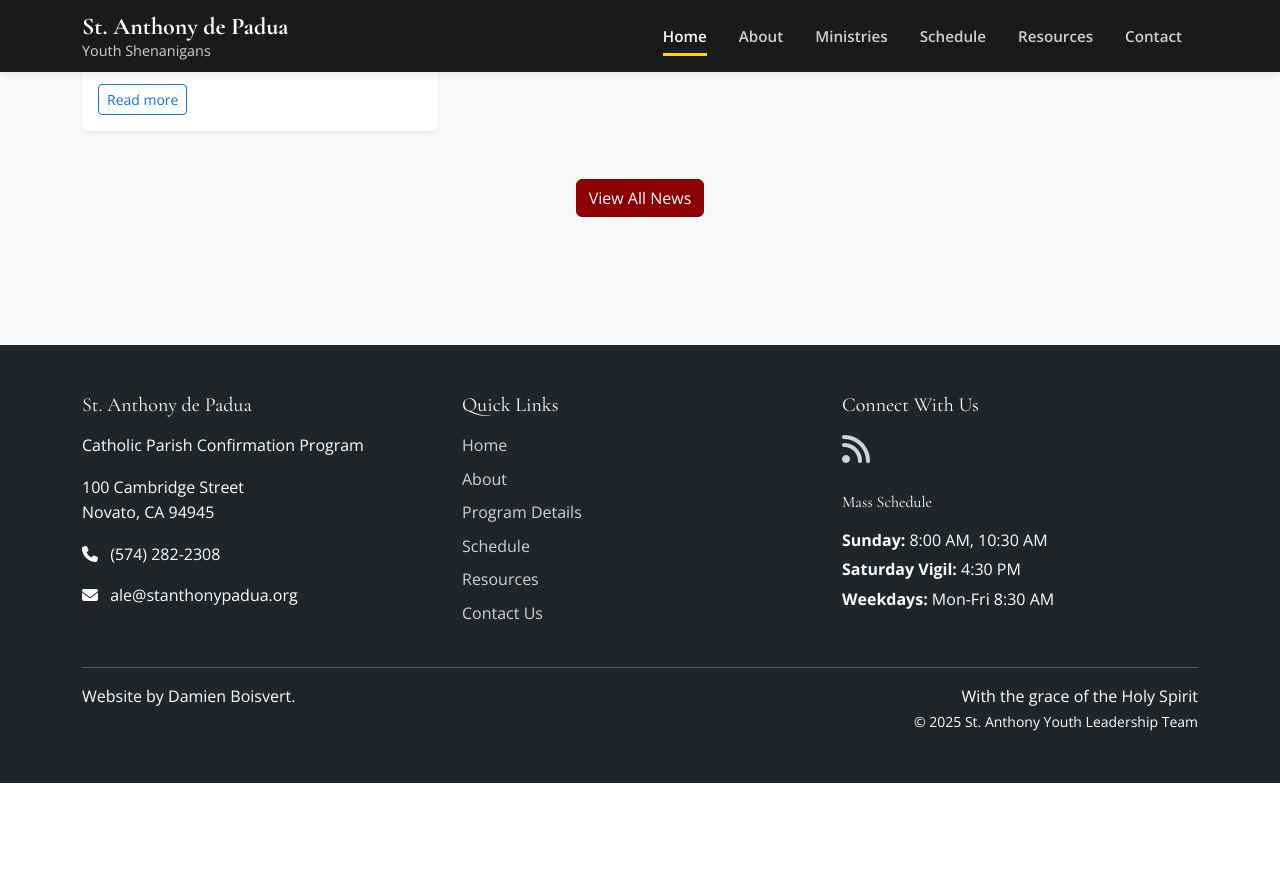
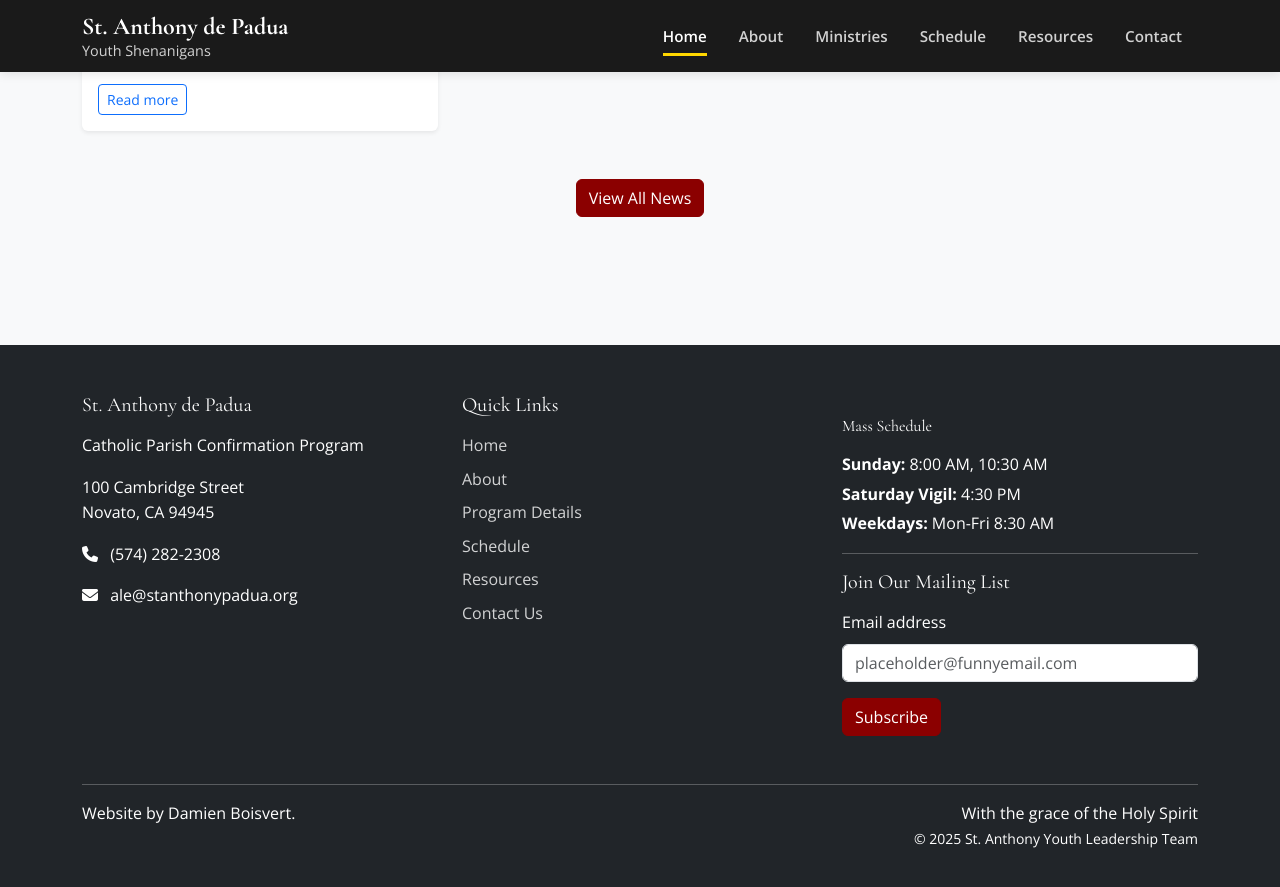
Before and after one commit to StAnthonyNovato/SAY-Website, a Jekyll site: the page built from pages/index.md, in a window 1280 px wide and 900 px high, scrolled down 3636 px. Shown: the top 887 px of the window. Built offline with Jekyll 4.4.1, drawn with Linux system fonts in a browser that asks for light colours; before the commit the page ends 4419 px from its top, so only the background shows below that; part of the change alters nothing that is shown.

Commit message:
feat: Add maillist functionality

```diff
--- a/_includes/footer.html
+++ b/_includes/footer.html
@@ -1,4 +1,5 @@
 <!-- START TEMPLATE: footer.html -->
+<style>#footer-credit {color: inherit; text-decoration: none;} #footer-credit:hover {text-decoration: underline;}</style>
 <footer class="site-footer bg-dark text-white py-5">
   <div class="container">
     <div class="row">
@@ -21,35 +22,22 @@
         </ul>
       </div>
       <div class="col-lg-4">
-        <h4 class="h5 mb-3">Connect With Us</h4>
-        <div class="social-icons">
-          {% if site.facebook_username %}
-          <a href="https://www.facebook.com/{{ site.facebook_username }}" class="social-icon me-2" target="_blank" rel="noopener noreferrer">
-            <i class="fab fa-facebook-f fa-2x"></i>
-          </a>
-          {% endif %}
 
-          {% if site.instagram_username %}
-          <a href="https://www.instagram.com/{{ site.instagram_username }}" class="social-icon me-2" target="_blank" rel="noopener noreferrer">
-            <i class="fab fa-instagram fa-2x"></i>
-          </a>
-          {% endif %}
-
-          <a href="{{ site.url }}{{ site.baseurl }}/feed.xml" class="social-icon" target="_blank" rel="noopener noreferrer">
-            <i class="fas fa-rss fa-2x"></i>
-          </a>
-        </div>
         <div class="mt-4">
           <h5 class="h6 mb-3">Mass Schedule</h5>
           <p class="mb-1"><strong>Sunday:</strong> 8:00 AM, 10:30 AM</p>
           <p class="mb-1"><strong>Saturday Vigil:</strong> 4:30 PM</p>
           <p><strong>Weekdays:</strong> Mon-Fri 8:30 AM</p>
         </div>
+        <hr />
+        {% include maillist-form.html %}
       </div>
+
     </div>
     <hr class="mt-4 mb-3">
     <div class="row">
-      <div class="col-md-6">Website by Damien Boisvert.</p>
+      <div class="col-md-6">
+        <a id="footer-credit" href="https://www.linkedin.com/in/damienboisvert/">Website by Damien Boisvert.</a>
       </div>
       <div class="col-md-6 text-md-end">
         <p class="mb-0">With the grace of the Holy Spirit</p>
--- /dev/null
+++ b/_includes/maillist-form.html
@@ -0,0 +1,17 @@
+<!-- START TEMPLATE: contact-form.html -->
+<style></style>
+<div id="maillist-form" class="mb-4">
+  <h4 class="h5 mb-3">Join Our Mailing List</h4>
+  <form action="https://docs.google.com/forms/u/0/d/e/1FAIpQLSeXwrKrfRMRstmQroaV89fX0qbqA2vMqFzpmGgVa1nAKqaOag/formResponse" method="post" class="needs-validation" novalidate data-google-form="yes" data-success-message="Nice! You'll hear from us soon! :)" data-error-message="Whoops! That didn't work :'(">
+    <div class="mb-3">
+      <label for="email" class="form-label">Email address</label>
+      <input type="email" class="form-control" id="email" name="entry.50621434" placeholder="" required>
+      <div class="invalid-feedback">
+        Please enter a valid email address.
+      </div>
+    </div>
+    <button type="submit" class="btn btn-primary">Subscribe</button>
+  </form>
+</div>
+<script src="/assets/js/maillist-form.js"></script>
+<!-- END TEMPLATE: contact-form.html -->
--- a/_layouts/default.html
+++ b/_layouts/default.html
@@ -30,7 +30,7 @@
   <script src="https://cdn.jsdelivr.net/npm/bootstrap@5.3.0/dist/js/bootstrap.bundle.min.js"></script>
   <script src="{{ '/assets/js/main.js' | relative_url }}"></script>
   <script src="{{ '/assets/js/imagefix.js' | relative_url }}" defer></script>
-  <script src="{{ '/assets/js/konamirickroll.js' | relative_url }}" async></script> <!-- get rickrolled lol -->
+  <script src="{{ '/assets/js/konamirickroll.js' | relative_url }}" async></script>
 </body>
 </html>
 <!-- build:{{ site.data.git.commit_hash }} @ {{ site.time }} -->
--- a/assets/js/googleform.js
+++ b/assets/js/googleform.js
@@ -4,34 +4,64 @@
 // https://opensource.org/licenses/MIT
 
 const GoogleFormConfiguration = {
-    formId: 'contactForm', // The ID of the contact form
-    responseContainerId: 'form-response', // The ID of the response container
+    responseContainerClass: 'form-response', // The class for response containers
     messages: {
         success: "Hey! Thanks for the message. We got it and will get back to you soon. :)",
         error: "Hmmm... That didn't work! Yeah, that really sucks. Please try again later."
     }
 }
-function showFormResponseMessage(message) {
-    const container = document.getElementById(GoogleFormConfiguration.responseContainerId);
-    const messageElement = document.getElementById('form-response-message');
+
+function showFormResponseMessage(form, message) {
+    // Look for a response container within the form or right after it
+    let container = form.querySelector('.' + GoogleFormConfiguration.responseContainerClass);
+
+    // If no container exists inside the form, look for one after the form
+    if (!container) {
+        container = form.nextElementSibling;
+        if (!container || !container.classList.contains(GoogleFormConfiguration.responseContainerClass)) {
+            // Create a new response container if none exists
+            container = document.createElement('div');
+            container.className = GoogleFormConfiguration.responseContainerClass;
+            container.innerHTML = '<p class="response-message"></p>';
+            form.parentNode.insertBefore(container, form.nextSibling);
+        }
+    }
+
+    // Find or create the message element
+    let messageElement = container.querySelector('.response-message');
+    if (!messageElement) {
+        messageElement = document.createElement('p');
+        messageElement.className = 'response-message';
+        container.appendChild(messageElement);
+    }
+
     messageElement.textContent = message;
     container.style.display = 'block';
 }
+
 document.addEventListener('DOMContentLoaded', function () {
-    const contactForm = document.getElementById(GoogleFormConfiguration.formId);
-    if (contactForm) {
-        console.log("Found contact form", contactForm);
-        contactForm.addEventListener('submit', function (event) {
+    // Find all forms with the data-google-form attribute
+    const googleForms = document.querySelectorAll('form[data-google-form]');
+
+    if (googleForms.length > 0) {
+        console.log(`Found ${googleForms.length} Google Form(s)`);
+
+        googleForms.forEach(form => {
+            form.addEventListener('submit', function (event) {
                 event.preventDefault();
 
                 // Get form data
-            const formData = new FormData(contactForm);
+                const formData = new FormData(form);
 
                 // Convert FormData to URL-encoded string for Google Forms
                 const urlEncodedData = new URLSearchParams(formData).toString();
 
                 // Get the Google Form URL from the form's action attribute
-            const googleFormUrl = contactForm.action;
+                const googleFormUrl = form.action;
+
+                // Get custom success/error messages if provided
+                const successMsg = form.getAttribute('data-success-message') || GoogleFormConfiguration.messages.success;
+                const errorMsg = form.getAttribute('data-error-message') || GoogleFormConfiguration.messages.error;
 
                 // Send the form data to Google Form
                 fetch(googleFormUrl, {
@@ -44,15 +74,16 @@ document.addEventListener('DOMContentLoaded', function () {
                 })
                     .then(() => {
                         // Show success message
-                    showFormResponseMessage(GoogleFormConfiguration.messages.success);
-                    contactForm.reset();
+                        showFormResponseMessage(form, successMsg);
+                        form.reset();
                     })
                     .catch(error => {
                         console.error('Error submitting form:', error);
-                    showFormResponseMessage(GoogleFormConfiguration.messages.error);
+                        showFormResponseMessage(form, errorMsg);
+                    });
             });
         });
     } else {
-        console.warn('Contact form element not found :(');
+        console.warn('No Google Forms found on this page');
     }
 });
--- /dev/null
+++ b/assets/js/maillist-form.js
@@ -0,0 +1,54 @@
+// Copyright (c) 2025 Damien Boisvert (AlphaGameDeveloper)
+//
+// This software is released under the MIT License.
+// https://opensource.org/licenses/MIT
+
+(function() {
+    console.log("[maillist-form] Loaded :3");
+})();
+
+const funnyEmailPlaceholders = [
+    "you@example.com (but cooler)",
+    "not.a.robot@trust.me",
+    "totally.real@email.biz",
+    "unicorn@rainbowmail.net",
+    "yourboss@looking.over",
+    "ihateforms@whyme.com",
+    "sneaky.ferret@burrow.org",
+    "catlover99@meowmail.com",
+    "email@butmakeitfunny.com",
+    "sendmememes@nowpls.io",
+    "definitelynot@spam.bot",
+    "wizardofemails@hogwarts.edu",
+    "404email@not.found",
+    "banana@fruitmail.org",
+    "email@example.email.email",
+    "stopasking@already.gosh",
+    "pikachu@electricmail.pkmn",
+    "nope@cantremember.com",
+    "name@domain.lol",
+    "guess@what.this.is",
+    "placeholder@funnyemail.com",
+    "placeholder-people@iana.org"
+];
+document.addEventListener("DOMContentLoaded", function () {
+    const randomIndex = Math.floor(Math.random() * funnyEmailPlaceholders.length);
+    const emailInput = document.querySelector("#maillist-form input[type='email']");
+    console.log("[random-email-placeholder] Setting placeholder to:", funnyEmailPlaceholders[randomIndex] + " (index: " + randomIndex + ")");
+    if (emailInput) {
+        emailInput.placeholder = funnyEmailPlaceholders[randomIndex];
+    }
+});
+
+window.addEventListener('load', function () {
+    var forms = document.getElementsByClassName('needs-validation');
+    Array.prototype.filter.call(forms, function (form) {
+    form.addEventListener('submit', function (event) {
+        if (form.checkValidity() === false) {
+        event.preventDefault();
+        event.stopPropagation();
+        }
+        form.classList.add('was-validated');
+    }, false);
+    });
+}, false);
```
Lines whose indentation alone changed are shown as unchanged.
